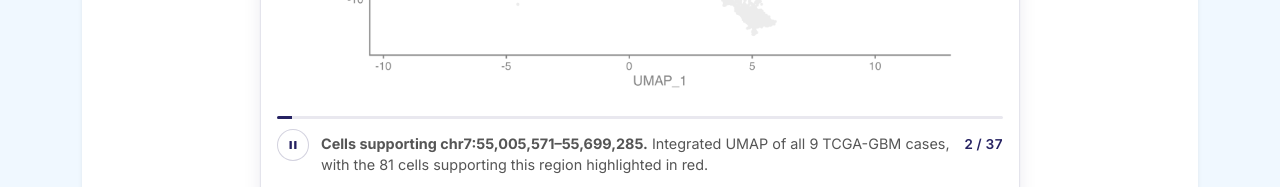
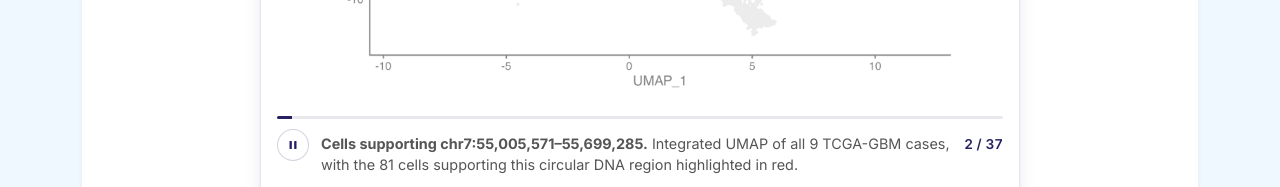
Before and after one commit to pankaj-kumar-lab/webpage, a plain HTML site: page research.html in a window 1280 px wide. Shown: the part 3180-3367 px from the top of the page. Drawn offline with nearby package versions, Linux system fonts and the light colour scheme.

Commit message:
Typo fix

```diff
--- a/research.html
+++ b/research.html
@@ -607,16 +607,16 @@
         caption: '<strong>All samples, integrated.</strong> UMAP of scATAC-seq cells from all 9 TCGA-GBM cases, integrated by case and colored by cluster.' },
       { src: 'public/gbm_integrated_umap_chr7.png',
         title: 'Cells supporting chr7:55,005,571–55,699,285',
-        caption: '<strong>Cells supporting chr7:55,005,571–55,699,285.</strong> Integrated UMAP of all 9 TCGA-GBM cases, with the 81 cells supporting this region highlighted in red.' },
+        caption: '<strong>Cells supporting chr7:55,005,571–55,699,285.</strong> Integrated UMAP of all 9 TCGA-GBM cases, with the 81 cells supporting this circular DNA region highlighted in red.' },
       { src: 'public/gbm_integrated_umap_chr12.png',
         title: 'Cells supporting chr12:57,613,669–57,849,420',
-        caption: '<strong>Cells supporting chr12:57,613,669–57,849,420.</strong> Integrated UMAP of all 9 TCGA-GBM cases, with the 341 cells supporting this region highlighted in red.' },
+        caption: '<strong>Cells supporting chr12:57,613,669–57,849,420.</strong> Integrated UMAP of all 9 TCGA-GBM cases, with the 341 cells supporting this circular DNA region highlighted in red.' },
       { src: 'public/gbm_integrated_umap_chr1.png',
         title: 'Cells supporting chr1:21,261,893–26,404,275',
-        caption: '<strong>Cells supporting chr1:21,261,893–26,404,275.</strong> Integrated UMAP of all 9 TCGA-GBM cases, with the 48 cells supporting this region highlighted in red.' },
+        caption: '<strong>Cells supporting chr1:21,261,893–26,404,275.</strong> Integrated UMAP of all 9 TCGA-GBM cases, with the 48 cells supporting this circular DNA region highlighted in red.' },
       { src: 'public/gbm_integrated_umap_chr8.png',
         title: 'Cells supporting chr8:126,854,074–129,642,520',
-        caption: '<strong>Cells supporting chr8:126,854,074–129,642,520.</strong> Integrated UMAP of all 9 TCGA-GBM cases, with the 12 cells supporting this region highlighted in red.' },
+        caption: '<strong>Cells supporting chr8:126,854,074–129,642,520.</strong> Integrated UMAP of all 9 TCGA-GBM cases, with the 12 cells supporting this circular DNA region highlighted in red.' },
 
       // Single sample: discordant pairs and split reads (chr7 EGFR region)
       { src: 'public/sc_circle_finder_discordant_pairs.png',
```
